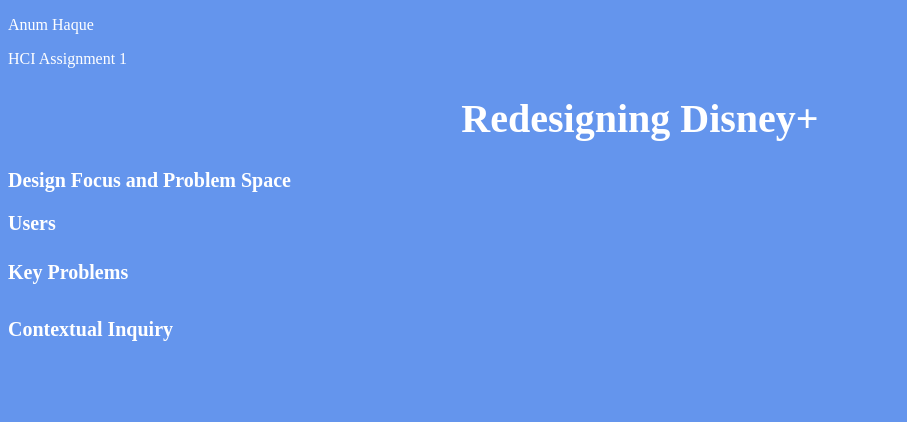
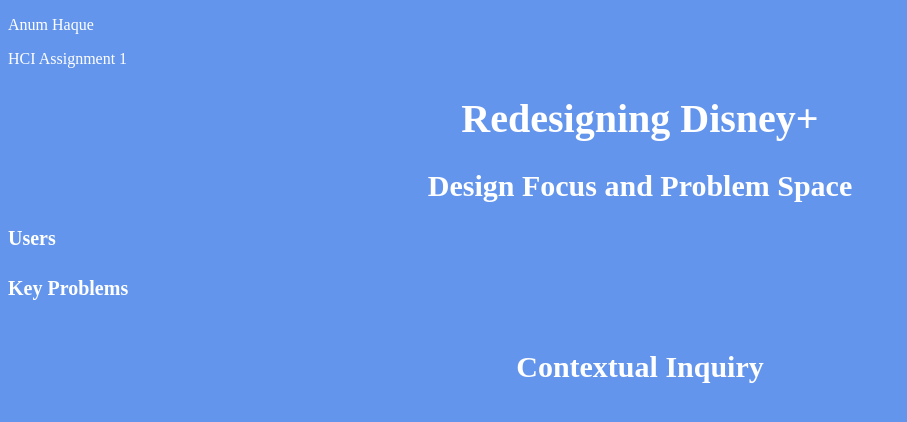
Before and after one commit to ahaque9/ahaque9.github.io, a plain HTML site: page index.html in a window 1280 px wide. Shown: the whole page, without its empty margins (0-907 px from the left). Drawn offline with Linux system fonts and the light colour scheme.

Commit message:
fixed formatting

```diff
--- a/index.html
+++ b/index.html
@@ -4,9 +4,9 @@
 <p style="color: white; text-align: left;">Anum Haque</p>
 <p style="color: white; text-align: left;">HCI Assignment 1</p>
 <h1 style="color:white; text-align: center; font-size: 40px;">Redesigning Disney+</h1>
-<h2 style="color:white; font-size: 20px;">Design Focus and Problem Space</h2>
+<h2 style="color:white; font-size: 30px; text-align: center;">Design Focus and Problem Space</h2>
 <h3 style="color:white; font-size: 20px;">Users</h3>
 <h4 style="color:white; font-size: 20px;">Key Problems</h4>
-<h5 style="color:white; font-size: 20px;">Contextual Inquiry</h5>
+<h5 style="color:white; font-size: 30px; text-align: center;">Contextual Inquiry</h5>
 </body>
 </html>
```
